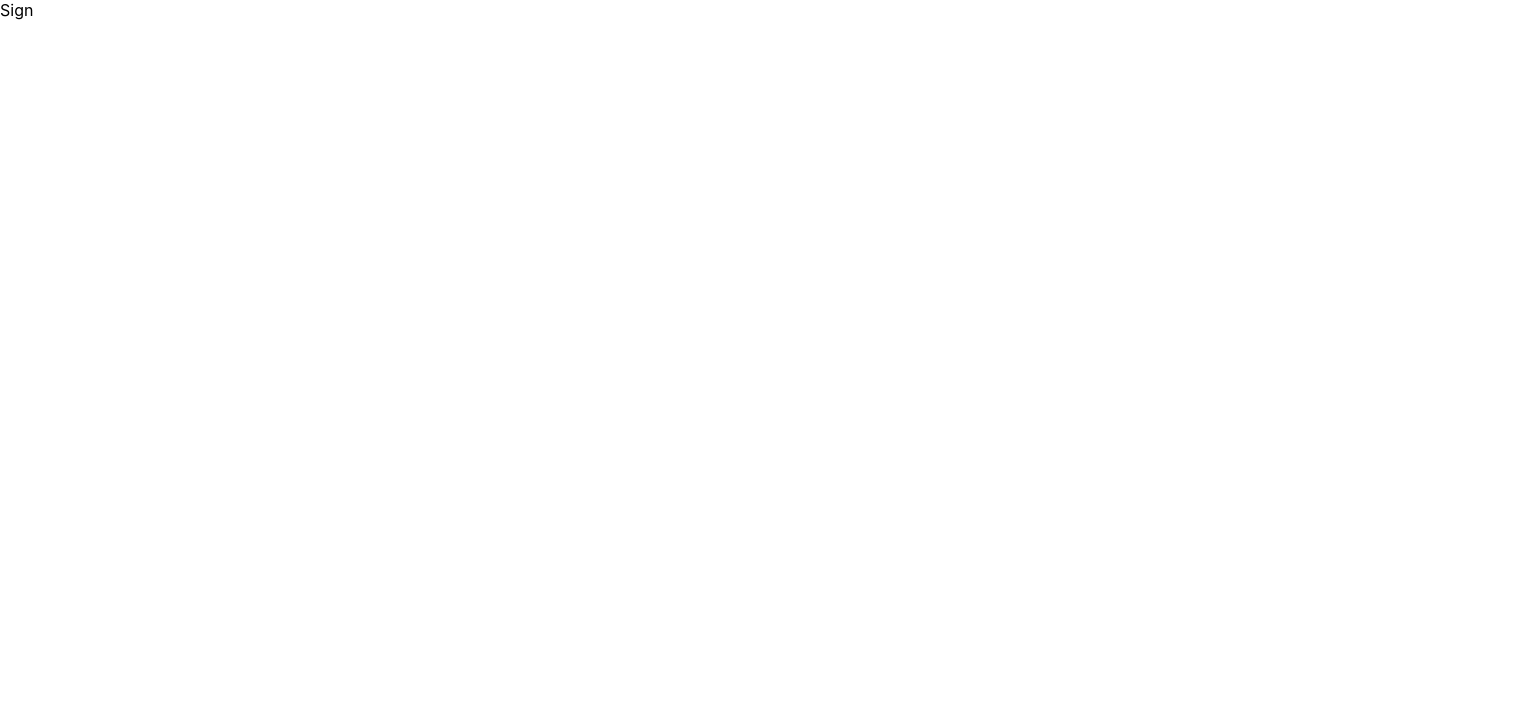
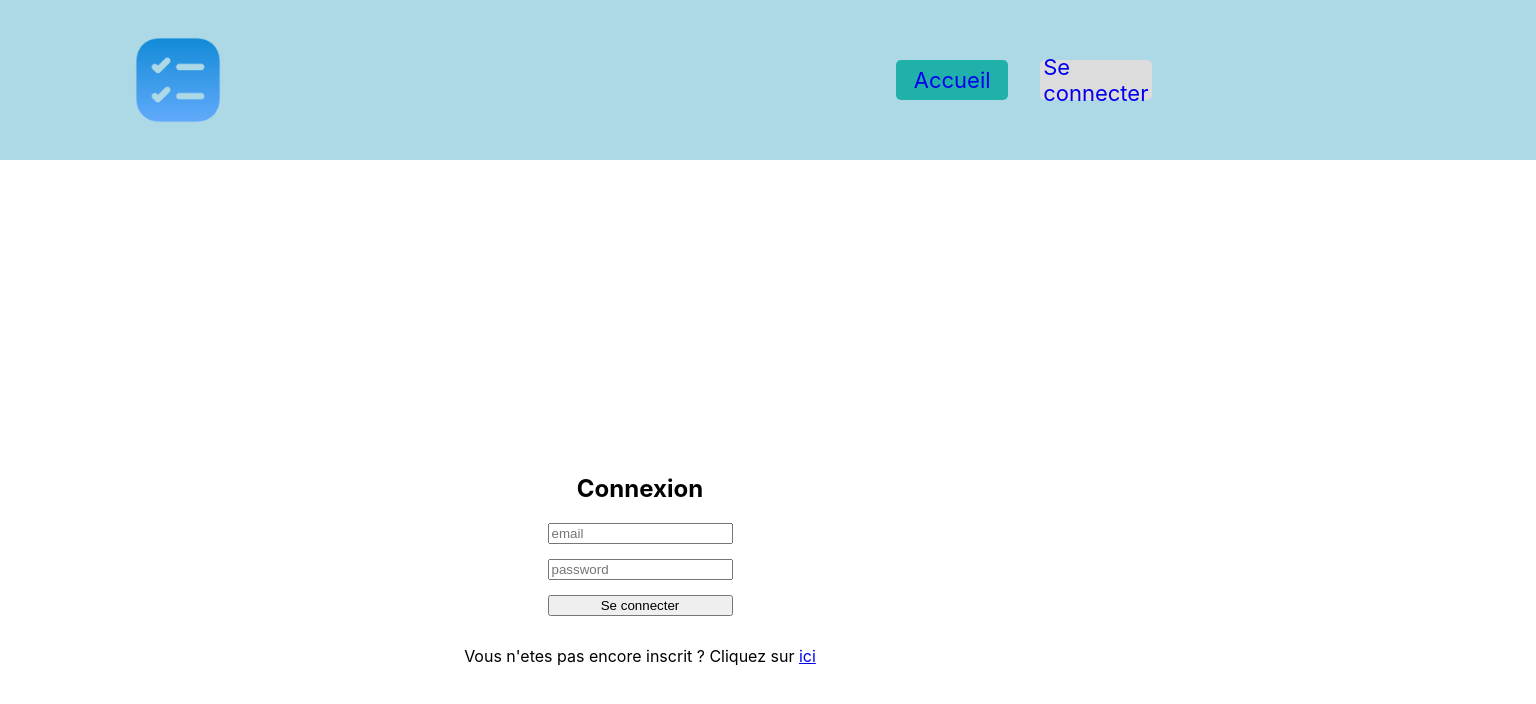
Before and after one commit to Rafikosaure/todo-list-sieli, a React (Create React App) app in the folder frontend/: page /sign in a window 1280 px wide. Shown: the top 704 px of the page, 1536 px wide, since content can reach past the window. Built offline with nearby package versions, Linux system fonts and the light colour scheme.

Commit message:
mise en place des navbar et bouton de connection

```diff
--- a/frontend/public/index.html
+++ b/frontend/public/index.html
@@ -9,7 +9,7 @@
       name="description"
       content="Web site created using create-react-app"
     />
-    <link rel="apple-touch-icon" href="%PUBLIC_URL%/logo192.png" />
+
     <!--
       manifest.json provides metadata used when your web app is installed on a
       user's mobile device or desktop. See https://developers.google.com/web/fundamentals/web-app-manifest/
--- a/frontend/src/App.css
+++ b/frontend/src/App.css
@@ -1,53 +1,3 @@
 .App {
   text-align: center;
 }
-
-.App-logo {
-  height: 40vmin;
-  pointer-events: none;
-}
-
-@media (prefers-reduced-motion: no-preference) {
-  .App-logo {
-    animation: App-logo-spin infinite 20s linear;
-  }
-}
-
-.App-header {
-  background-color: #282c34;
-  min-height: 100vh;
-  display: flex;
-  flex-direction: column;
-  align-items: center;
-  justify-content: center;
-  font-size: calc(10px + 2vmin);
-  color: white;
-}
-
-.App-link {
-  color: #61dafb;
-}
-
-@keyframes App-logo-spin {
-  from {
-    transform: rotate(0deg);
-  }
-  to {
-    transform: rotate(360deg);
-  }
-
-}
-
-  .main-div {
-height: 100vh;
-display:flex;
-justify-content: center;
-align-items: center;
-flex-direction: column;
-  }
-
-.login-form{
-  display: flex;
-  flex-direction: column;
-  gap: 15px
-}
--- a/frontend/src/App.js
+++ b/frontend/src/App.js
@@ -3,11 +3,16 @@
 import { BrowserRouter as Router, Routes, Route } from 'react-router-dom';
 import Sign from './pages/Sign';
 import Signup from './pages/Signup';
+import Header from './components/Header';
+import './App.css';
+
+
 
 function App() {
   return (
 
       <Router>
+        <Header/>
         <Routes>
           <Route path="/signup" element={<Signup />} />
           <Route path="/sign" element={<Sign />} />
--- /dev/null
+++ b/frontend/src/components/Header.js
@@ -0,0 +1,26 @@
+import React from 'react';
+import { NavLink } from 'react-router-dom';
+import logo from '../image/logo.png';
+import '../styles/Header.css';
+
+const Header = () => {
+    return (
+        <div className ="header">
+            <div className="div-image"><img src={logo} alt="logo"/></div>
+            <nav>
+                 <NavLink to={'/'} className={({ isActive }) =>
+                  isActive
+                  ? 'navlink navlink-disabled'
+                  : 'navlink navlink-enabled'
+                  }>Accueil</NavLink>
+                <NavLink to={'/sign'}className={({ isActive }) =>
+                 isActive
+                  ? 'navlink navlink-disabled'
+                  : 'navlink navlink-enabled' }
+                  >Se connecter</NavLink>
+            </nav>
+        </div>
+    );
+};
+
+export default Header;
--- a/frontend/src/index.js
+++ b/frontend/src/index.js
@@ -2,11 +2,15 @@ import React from 'react';
 import ReactDOM from 'react-dom/client';
 import './index.css';
 import App from './App';
+import {store} from './redux/Store'
+import {Provider} from 'react-redux'
 
 
 const root = ReactDOM.createRoot(document.getElementById('root'));
 root.render(
   <React.StrictMode>
-    <App />
+    <Provider store={store}>
+     <App />
+    </Provider>
   </React.StrictMode>
 );
--- a/frontend/src/pages/Sign.js
+++ b/frontend/src/pages/Sign.js
@@ -1,9 +1,59 @@
-import React from 'react'
+import '../styles/Login.css';
+import { useDispatch , useSelector} from 'react-redux'
+import { addUser, selectUser } from '../redux/slice/UserSlice'
+import { useState } from 'react';
+import axios from 'axios';
+import { URL_SIGN } from '../urls/urls';
+import { Link } from 'react-router-dom';
+import  {useNavigate} from 'react-router-dom'
+
+
 
 export default function Sign() {
-  return (
-    <div>
-      Sign
-    </div>
-  )
+
+  const [user, setUser] = useState({})
+  const currentUser = useSelector(selectUser)
+  const dispatch = useDispatch()
+  const navigate = useNavigate()
+
+
+
+
+  const handleChange = (event) => {
+
+  const { name, value } = event.target
+  setUser((user) => ({ ...user, [name]: value }))
+
+  }
+
+const handelSubmit = async (event) => {
+event.preventDefault()
+
+dispatch(addUser(user))
+try{
+  const response = await axios.post(URL_SIGN, user)
+  console.log(response);
+
+  const token = response.data.token
+  localStorage.setItem('token', token)
+  navigate("/")
+}catch(error){
+  console.log(error);
 }
+
+
+}
+//console.log(currentUser);
+
+return (
+  <div className='main-div'>
+    <h2>Connexion</h2>
+    <form className='login-form' onSubmit = {handelSubmit}>
+      <input name="email" type="email" id="email" placeholder="email" required onChange={handleChange}/>
+      <input name="password" type="password" id="password" placeholder="password" required onChange={handleChange} />
+      <button type="submit">Se connecter</button>
+    </form>
+    <div className='to-signup'>Vous n'etes pas encore inscrit ? Cliquez sur <Link to={"/signup"}>ici</Link></div>
+  </div>
+)
+}
--- a/frontend/src/pages/Signup.js
+++ b/frontend/src/pages/Signup.js
@@ -1,29 +1,43 @@
 import { useState } from 'react';
-import '../App.css';
+import '../styles/Login.css';
+import { useNavigate } from 'react-router-dom';
+import { URL_SIGNUP } from '../urls/urls';
+import axios from 'axios'
+
 
 
  export default function Signup() {
 
   const [user, setUser] = useState({})
+  const navigate = useNavigate()
 
   //fonction qui recupère les valeurs du formulaire
   const handleChange = (event) => {
+
     //on recupere le nom  c'est la clé et la valeur de mon objet user
     const { name, value } = event.target
     setUser((user) => ({ ...user, [name]: value }))
+
   }
 
-  const handelSubmit = (event) => {
-    event.preventDefault()
-    console.log(user)
+  const handelSubmit = async(event) => {
+  event.preventDefault()
+  console.log(user);
+  try{
+    const response = await axios.post(URL_SIGNUP, user)
+    console.log(response);
+    navigate("/sign")
+  }catch(error){
+    console.log(error);
+  }
   }
 
   return (
     <div className='main-div'>
       <h2>Inscription</h2>
-      <form className='login-form' onSublit = {handelSubmit}>
-        <input type="email" id="email" placeholder="email" required onChange={handleChange}/>
-        <input type="password" id="password" placeholder="password" required onChange={handleChange} />
+      <form className='login-form' onSubmit = {handelSubmit}>
+        <input name="email" type="email" id="email" placeholder="email" required onChange={handleChange}/>
+        <input name="password" type="password" id="password" placeholder="password" required onChange={handleChange} />
         <button type="submit">s'inscrire</button>
       </form>
     </div>
--- /dev/null
+++ b/frontend/src/redux/Store.js
@@ -0,0 +1,8 @@
+import {configureStore} from '@reduxjs/toolkit'
+import userReducer from './slice/UserSlice'
+
+export const store = configureStore({
+    reducer: {
+        user: userReducer
+    }
+})
--- /dev/null
+++ b/frontend/src/redux/slice/UserSlice.js
@@ -0,0 +1,24 @@
+import {createSlice } from '@reduxjs/toolkit';
+
+const initialState = {
+    user : []
+}
+
+export const userSlice = createSlice({
+    name: 'user',
+    initialState,
+
+    reducers: {
+            addUser: (store, action) => {
+            store.user = [...store.user, action.payload]
+            //console.log(store.user);
+        }
+    }
+})
+
+
+export const {addUser} = userSlice.actions
+
+export const selectUser = (store) => store.user
+
+export default userSlice.reducer;
--- /dev/null
+++ b/frontend/src/styles/Header.css
@@ -0,0 +1,57 @@
+.header {
+    width: 100%;
+    height: 160px;
+    padding-left : 10%;
+    padding-right : 10%;
+    display : flex;
+    align-items : center;
+    background-color : lightblue;
+
+}
+
+nav {
+    width: 20%;
+    display: flex;
+    justify-content: space-between;
+    align-items: center;
+    height: 100%;
+
+}
+
+nav .navlink  {
+   display: flex;
+   justify-content: center;
+   align-items: center;
+   text-decoration: none;
+   padding: 5px;
+   border-radius: 5px;
+   font-size: 22px;
+    width: 40%;
+    height: 30px;
+
+}
+
+.navlink-enabled {
+    color: withe;
+    background-color: lightseagreen;
+    cursor: pointer;
+}
+
+.navlink-disabled {
+    color: withe;
+   background-color: gainsboro;
+    cursor: default;
+}
+
+
+.div-image {
+    width: 60%;
+    height: auto;
+    display : flex;
+    justify-content: flex-start;
+    align-items: center ;
+}
+img {
+    width: 100px;
+    height: 100px;
+}
--- /dev/null
+++ b/frontend/src/styles/Login.css
@@ -0,0 +1,18 @@
+
+.main-div {
+    height: 100vh;
+    display:flex;
+    justify-content: center;
+    align-items: center;
+    flex-direction: column;
+      }
+
+    .login-form{
+      display: flex;
+      flex-direction: column;
+      gap: 15px
+    }
+
+    .to-signup{
+        margin-top: 30px;
+    }
--- /dev/null
+++ b/frontend/src/urls/urls.js
@@ -0,0 +1,8 @@
+
+//les URLS de ce projet
+
+//Route commune
+const commonPath = "http://localhost:5678/api"
+//User:
+export const URL_SIGNUP = `${commonPath}/users/signup` //url pour se connecter =>POST
+export const URL_SIGN = `${commonPath}/users/login` //url pour se connecter =>POST
```
Also changed, not shown: frontend/src/image/logo.png (added), 1 other file (tests, documents, lock files or other folders).
